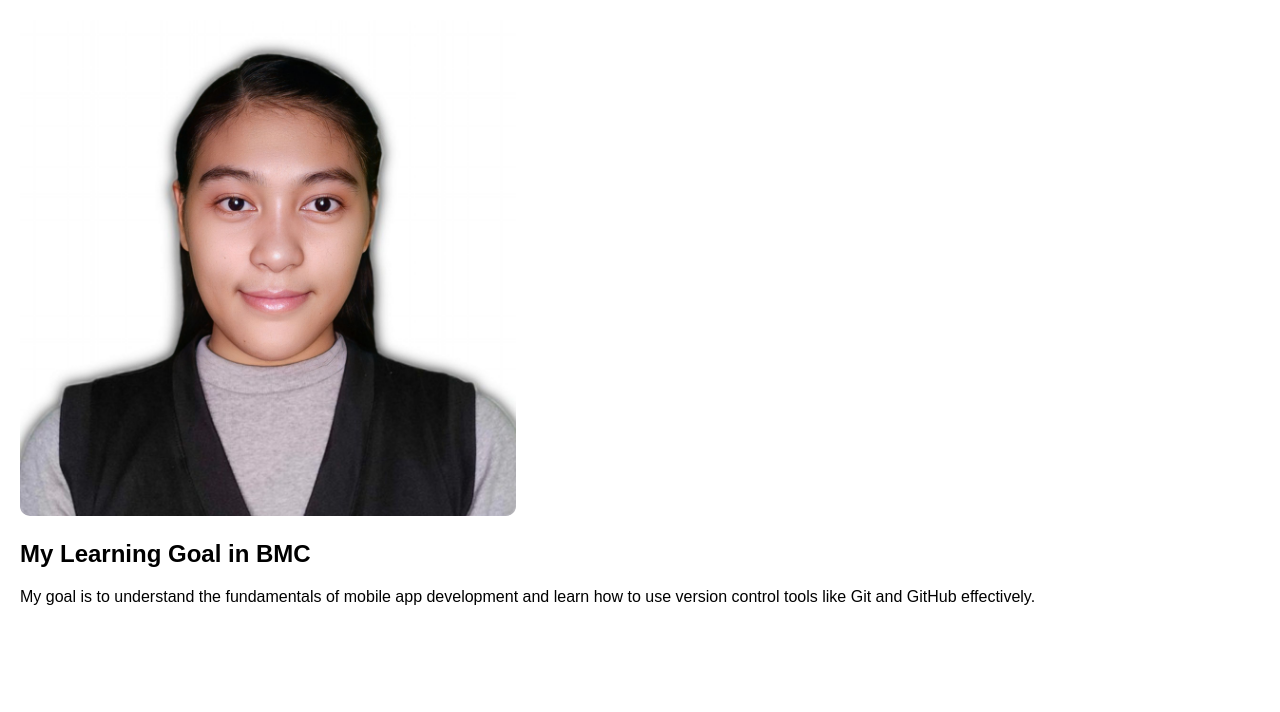
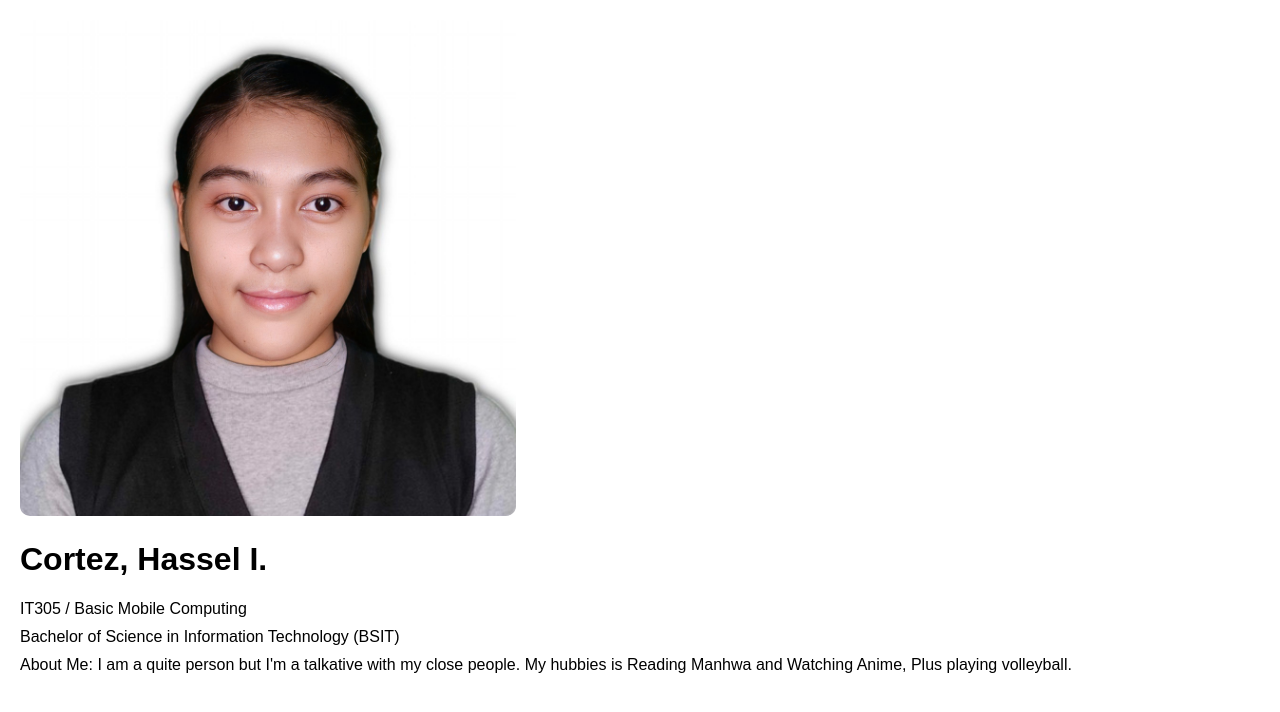
Before and after one commit to 07Cortez/BMCGitAndGithub305, a plain HTML site: page index.html in a window 1280 px wide. Drawn offline with Linux system fonts and the light colour scheme.

Commit message:
My Portfolio

```diff
--- a/index.html
+++ b/index.html
@@ -2,12 +2,14 @@
 <html lang="en">
 <head>
     <meta charset="UTF-8">
-    <title>My Goal</title>
+    <title>My Portfolio</title>
     <link rel="stylesheet" href="style.css">
 </head>
 <body>
     <img src="Photo Hassel.jpg" alt="My Photo">
-    <h2>My Learning Goal in BMC</h2>
-    <p>My goal is to understand the fundamentals of mobile app development and learn how to use version control tools like Git and GitHub effectively.</p>
+    <h1>Cortez, Hassel I.</h1>
+    <p>IT305 / Basic Mobile Computing</p>
+    <p>Bachelor of Science in Information Technology (BSIT)</p>
+    <p>About Me: I am a quite person but I'm a talkative with my close people. My hubbies is Reading Manhwa and Watching Anime, Plus playing volleyball.</p>
 </body>
 </html>
```
